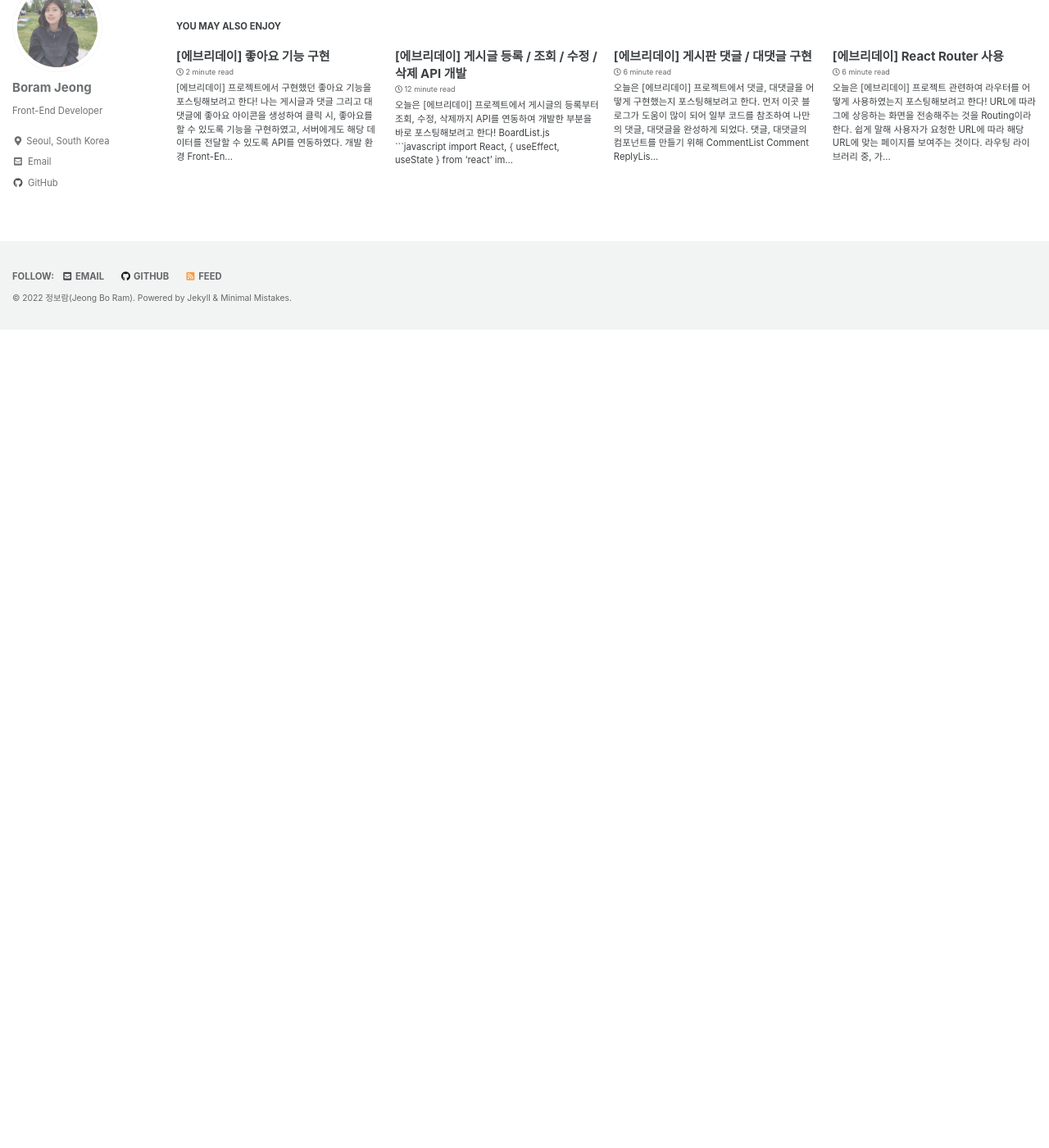
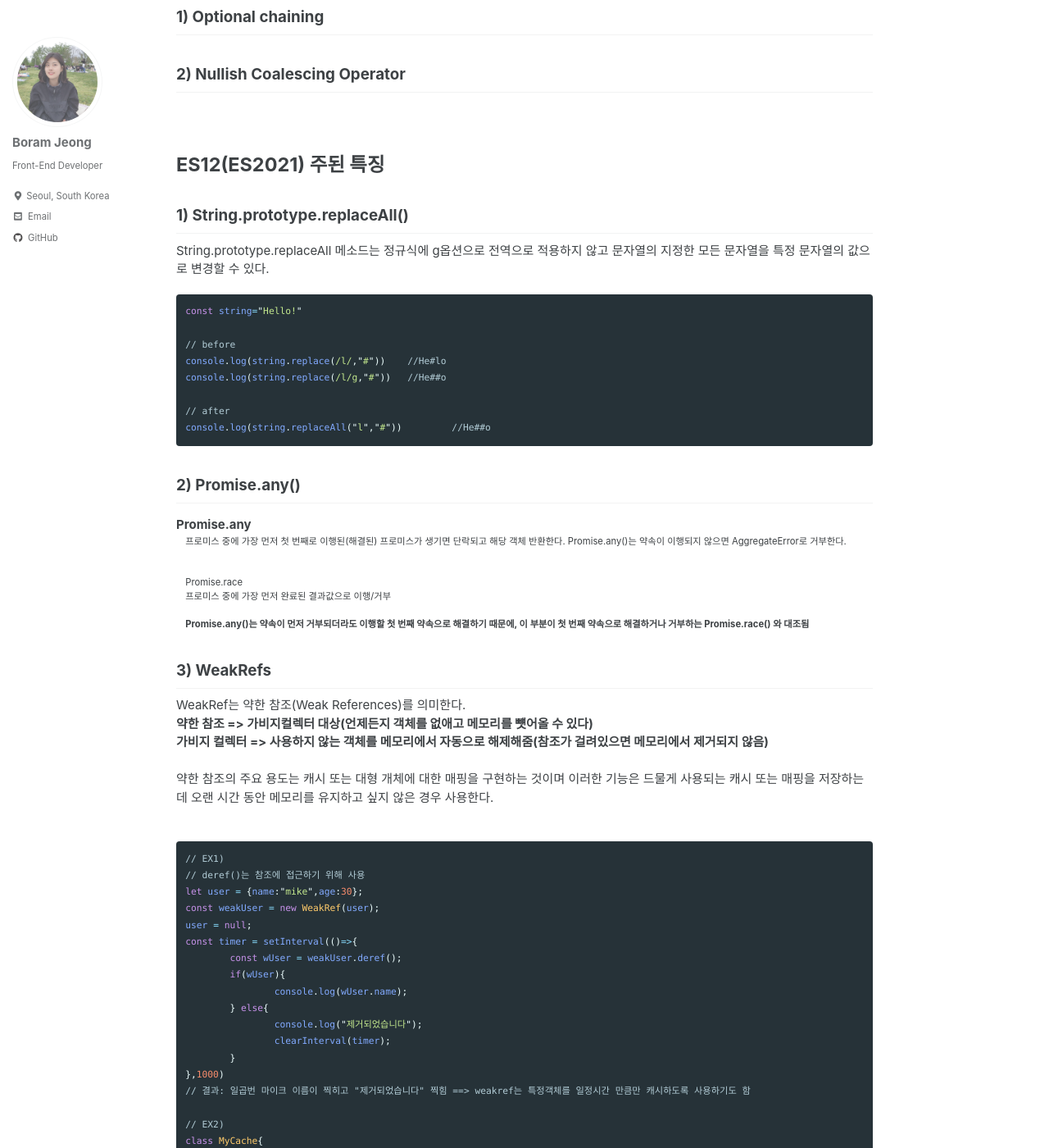
Before and after one commit to bo-ram-jeong/bo-ram-jeong.github.io, a Jekyll site: the page built from _posts/2022-09-13-javascript-es.md, in a window 1280 px wide and 1400 px high, scrolled down 3016 px. Shown: the whole window at 82% size. Built offline with Jekyll 4.4.1, drawn with Linux system fonts in a browser that asks for light colours; cached includes are drawn as plain includes; emoji names are drawn with the system emoji font; before the commit the page ends 3418 px from its top, so only the background shows below that; some of the changed text lies outside the part shown.

Commit message:
Update 2022-09-13-javascript-es.md

````diff
--- a/_posts/2022-09-13-javascript-es.md
+++ b/_posts/2022-09-13-javascript-es.md
@@ -50,25 +50,25 @@ published: true
 # ES7(ES2016) / ES8(ES2017) / ES9(ES2018) / ES10(ES2019)
 - ES7(2016.6)
 <br/>
-1) Exponentiation oprator 추가 <br/>
-2) Array.prototype.includes 추가 <br/>
+1) Exponentiation oprator <br/>
+2) Array.prototype.includes <br/>
 
 - ES8(2017.6)
 <br/>
 1) 함수 표현식의 인자에서 trailing commas 허용  <br/>
-2) Object values/entries 메소드  <br/>
+2) Object values/entries  <br/>
 3) Object.getOwnPropertyDescriptors <br/>
-4) Async functions <br/>
+4) Async functions <br/><br/>
 ```
 async / await 는 ES6에서 callback hell을 해결하기 위해 Promise가 도입된 것처럼
 async / await도 Promise처럼 callback 을 해결할 뿐만 아니라 더 직관적이고 단순한 코드를 만들 수 있다.
 ```
-<br/>
+
 - ES9(2018.6)
 <br/>
 1) Promise.finally <br/>
 2) Async iteration <br/>
-3) object rest/spread property
+3) object rest/spread property <br/>
 4) 정규표현식 <br/>
 
 - ES10(2019.6)
@@ -79,19 +79,125 @@ async / await도 Promise처럼 callback 을 해결할 뿐만 아니라 더 직
 4) Symbol.description <br/>
 5) optional catch <br/>
 
-
 <br/><br/>
 
 ---
 
 <br/>
 
-# ES6(ES2015) 특징
+# ES6(ES2015) 주된 특징
+## 1) Default Parameters
+## 2) Template Literals
+## 3) Multi-line Strings
+## 4) Destructuring Assignment
+## 5) Enhanced Object Literals
+## 6) Arrow Functions
+## 7) Promises
+## 8) Block-Scoped Constructs Let and Const
+## 9) Classes
+## 10) Modules
+## 11) String Method
+## 12) Shorthand property names
+## 13) spread syntax
+## 14) ternary operator
+
 <br/><br/>
-# ES11(ES2019) 특징
+# ES11(ES2019) 주된 특징
+## 1) Optional chaining
+## 2) Nullish Coalescing Operator
+
 <br/><br/>
-# ES12(ES2021) 특징
+# ES12(ES2021) 주된 특징
+## 1) String.prototype.replaceAll()
+String.prototype.replaceAll 메소드는 정규식에 g옵션으로 전역으로 적용하지 않고 문자열의 지정한 모든 문자열을 특정 문자열의 값으로 변경할 수 있다.
+```js
+const string="Hello!"
 
+// before
+console.log(string.replace(/l/,"#")) 	//He#lo
+console.log(string.replace(/l/g,"#")) 	//He##o
+
+// after
+console.log(string.replaceAll("l","#")) 	//He##o
+```
+
+## 2) Promise.any()
+Promise.any<br/>
+: 프로미스 중에 가장 먼저 첫 번째로 이행된(해결된) 프로미스가 생기면 단락되고 해당 객체 반환한다. Promise.any()는 약속이 이행되지 않으면 AggregateError로 거부한다.
+<br/><br/>
+Promise.race<br/>
+: 프로미스 중에 가장 먼저 완료된 결과값으로 이행/거부
+<br/><br/>
+**Promise.any()는 약속이 먼저 거부되더라도 이행할 첫 번째 약속으로 해결하기 때문에, 이 부분이 첫 번째 약속으로 해결하거나 거부하는 Promise.race() 와 대조됨**
+
+## 3) WeakRefs
+WeakRef는 약한 참조(Weak References)를 의미한다.
+<br/> **약한 참조 => 가비지컬렉터 대상(언제든지 객체를 없애고 메모리를 뻇어올 수 있다)**
+<br/> **가비지 컬렉터 => 사용하지 않는 객체를 메모리에서 자동으로 해제해줌(참조가 걸려있으면 메모리에서 제거되지 않음)**
+<br/><br/>
+약한 참조의 주요 용도는 캐시 또는 대형 개체에 대한 매핑을 구현하는 것이며 이러한 기능은 드물게 사용되는 캐시 또는 매핑을 저장하는데 오랜 시간 동안 메모리를 유지하고 싶지 않은 경우 사용한다.
+<br/><br/>
+```js
+// EX1)
+// deref()는 참조에 접근하기 위해 사용
+let user = {name:"mike",age:30};
+const weakUser = new WeakRef(user);
+user = null;
+const timer = setInterval(()=>{
+	const wUser = weakUser.deref();
+	if(wUser){
+		console.log(wUser.name);
+	} else{
+		console.log("제거되었습니다");
+		clearInterval(timer);
+	}
+},1000)
+// 결과: 일곱번 마이크 이름이 찍히고 "제거되었습니다" 찍힘 ==> weakref는 특정객체를 일정시간 만큼만 캐시하도록 사용하기도 함
+
+// EX2)
+class MyCache{
+	constructor(){
+		this.cache={};
+	}
+	add(key,obj){
+		this.cache[key]=new WeakRef(obj)	//weakref가 아닌 obj를 넣어줄 경우 강한 참조가됨
+	}
+	get(key){	//add로 넣어준 객체를 다시 읽을때 사용
+		let cachedRef=this.cache[key].deref();
+		if(cachedRef){	//지워졌을 수 있기 때문에 if문으로 있는지 없는지 항상 확인 필요.
+			return cachedRef
+		}else{
+			return false
+		}
+	}
+}
+// 만약 WeakRef(obj)가 아닌 obj를 넣어주게되면 전달해 준 객체가 사라진다해도, 가비지가 된다하더라도 GC 대상으로 인식하지 못하기 때문에 문제발생. 따라서 WeakRef가 그런 문제를 방지함
+
+```
+
+## 4) Logical assignment operators
+**논리 할당 연산자**
+<br/>다음과 같이 기존의 논리 연산자들을 축약할 수 있다.
+```js
+
+// before
+num = num || 0; // name이 잘못된 값일 경우 할당
+name = name && `Hello ${name}`; // name이 올바른 값일 경우 할당
+name = name ?? "Mike"; // name이 null이나 undefined일 경우 Mike 할당
+
+// after
+num ||= 0;
+name &&= `Hello ${name}`;
+name ??= "Mike"; //Nullish coalescing operator(null 병합 연산자)
+
+```
+
+## 5) Numeric separators
+**숫자구분자**
+<br/>숫자 구분 기호는 _ 를 사용해 숫자를 시각적으로 더 읽기 쉽게 만들어준다.
+```js
+let billion = 1_000_000_000 // 10억(,구분자는 인식못함 _로 구분해야함)
+```
 
 <br/><br/>
 # 마무리
````
